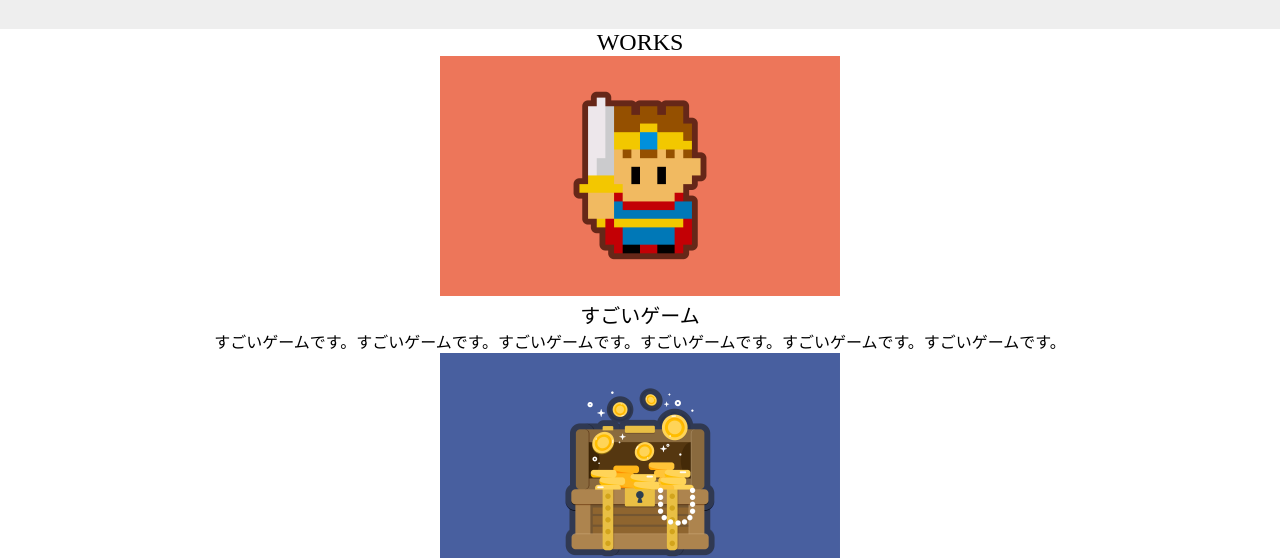
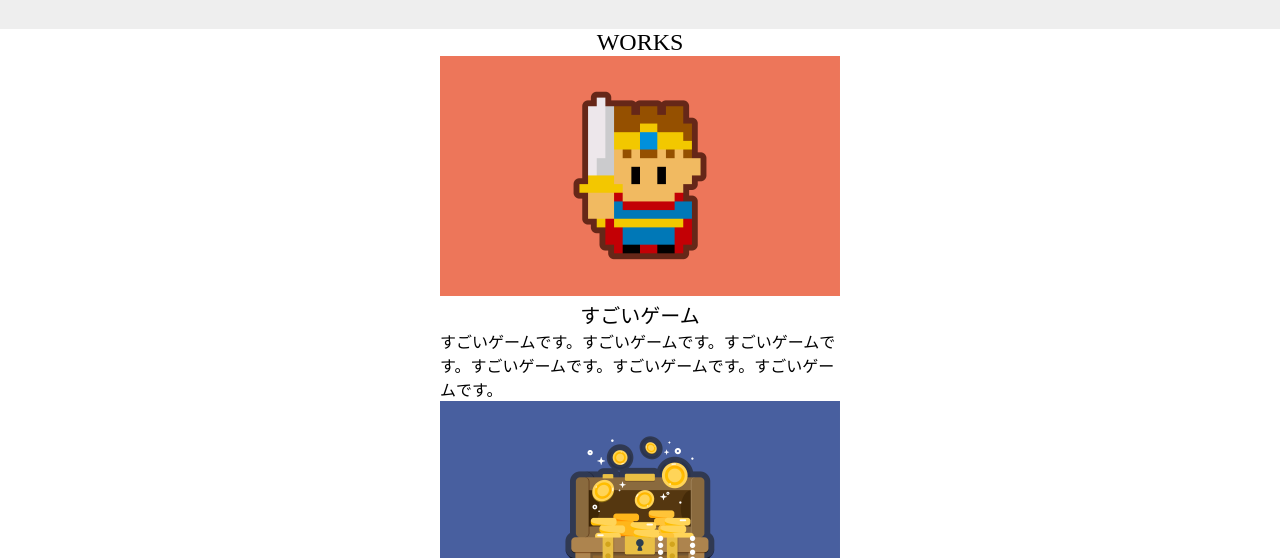
Before and after one commit to umedanaoyuki/copy-coding1, a plain HTML site: page index.html in a window 1280 px wide. Shown: the part 242-800 px from the top of the page. Drawn offline with Linux system fonts and the light colour scheme.

Commit message:
text-align center vs margin 0 auto

```diff
--- a/style.css
+++ b/style.css
@@ -24,18 +24,21 @@ h2 {
   font-size: 24px;
   margin: 0;
   font-weight: normal;
+  text-align: center;
 }
 
 h3 {
   margin: 0;
   font-size: 20px;
   font-weight: normal;
+  text-align: center;
 }
 
 p {
   margin: 0;
 }
 
-main {
-  text-align: center;
+section {
+  width: 400px;
+  margin: 0 auto;
 }
```
